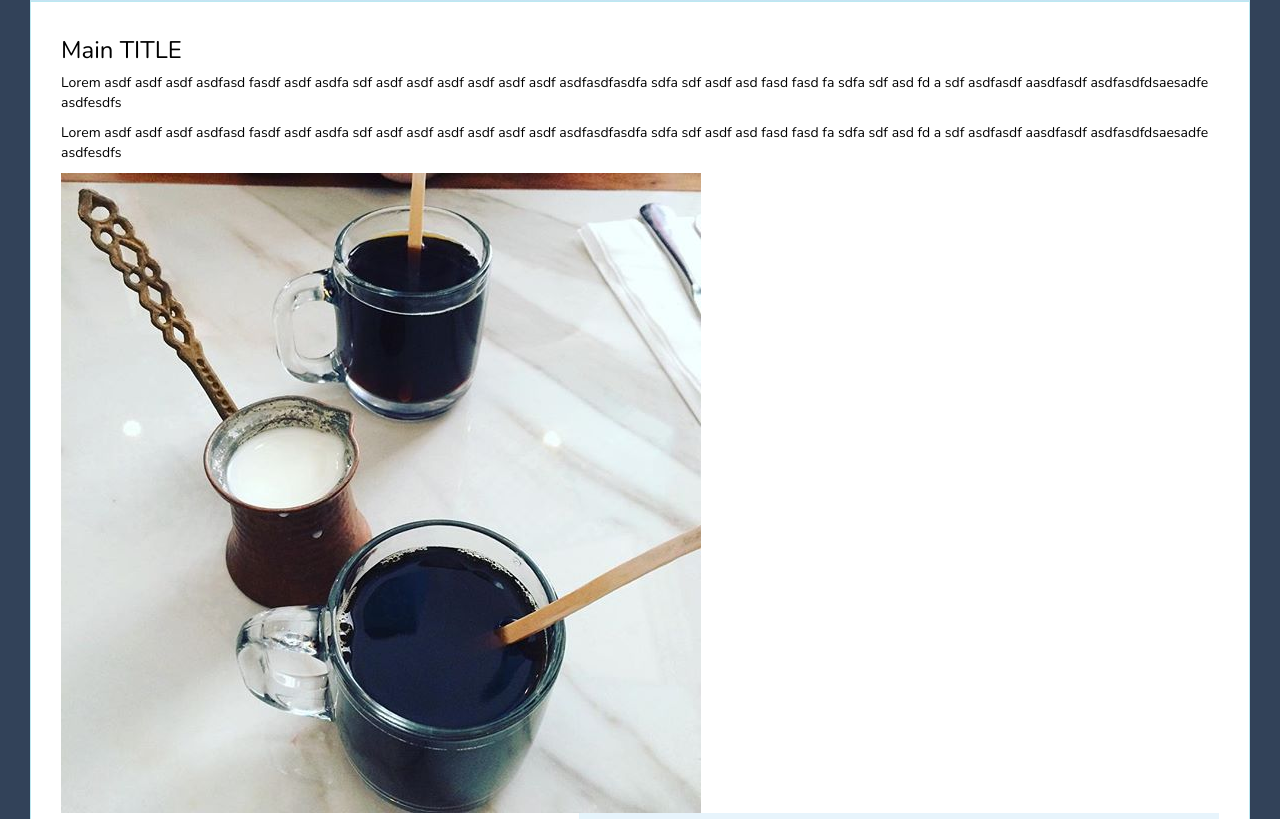
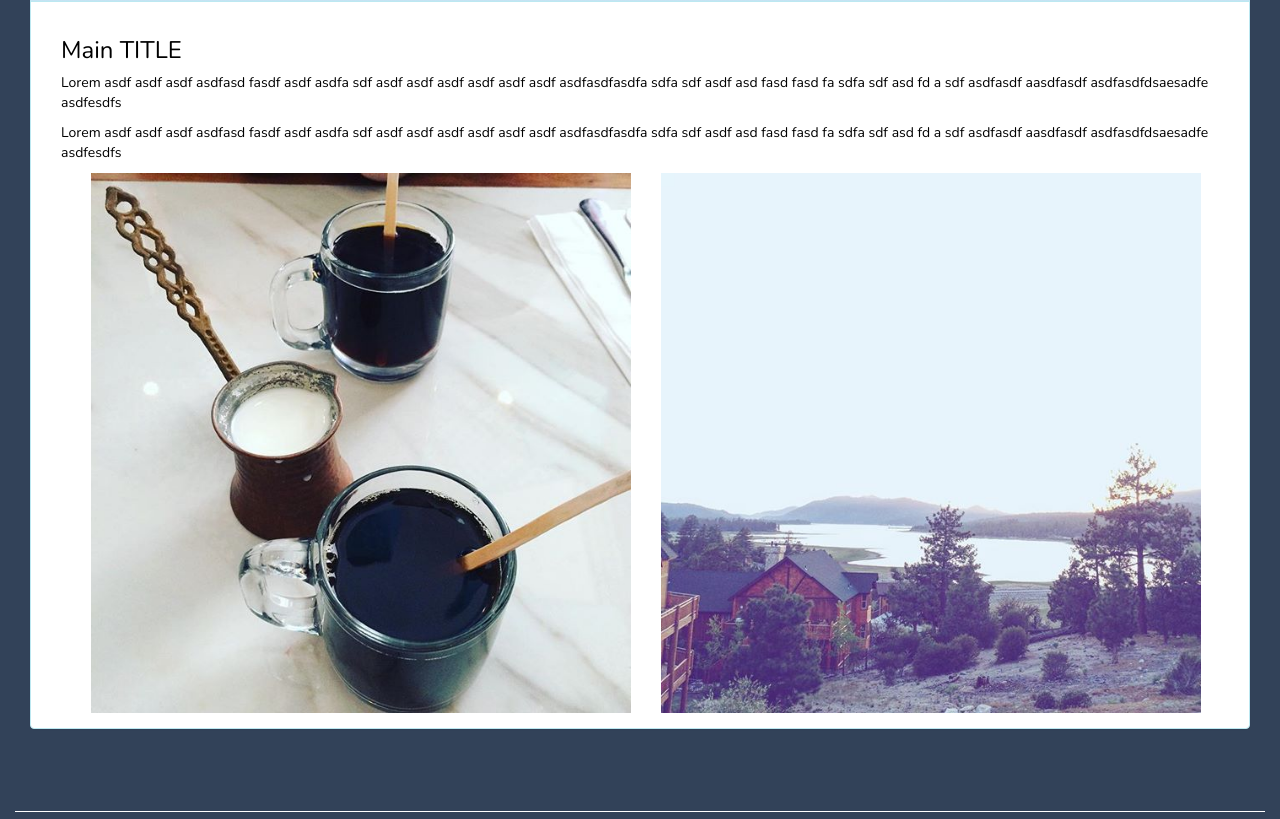
Before and after one commit to Trexsaurus/tam-bien-choir-website, a plain HTML site: page client/index.html in a window 1280 px wide. Shown: the part 1360-2179 px from the top of the page. Drawn offline with nearby package versions, Linux system fonts and the light colour scheme.

Commit message:
#13 adjusted announcement styling if more than one photo

```diff
--- a/client/index.html
+++ b/client/index.html
@@ -73,8 +73,14 @@
                                     <h3>Main TITLE</h3>
                                     <p>Lorem asdf asdf asdf asdfasd fasdf asdf asdfa sdf asdf asdf asdf asdf asdf asdf asdfasdfasdfa sdfa sdf asdf asd fasd fasd fa sdfa sdf asd fd a sdf asdfasdf aasdfasdf asdfasdfdsaesadfe asdfesdfs</p>
                                     <p>Lorem asdf asdf asdf asdfasd fasdf asdf asdfa sdf asdf asdf asdf asdf asdf asdf asdfasdfasdfa sdfa sdf asdf asd fasd fasd fa sdfa sdf asd fd a sdf asdfasdf aasdfasdf asdfasdfdsaesadfe asdfesdfs</p>
-                                    <img src="resources/images/TestImage.jpg" class="img-responsive pull-left">
-                                    <img src="resources/images/TestImage2.jpg" class="img-responsive pull-right">
+                                    <div class="container">
+                                        <div class="col-xs-6 col-md-6- col-lg-6">
+                                            <img src="resources/images/TestImage.jpg" class="img-responsive">
+                                        </div>
+                                        <div class="col-xs-6 col-md-6 col-lg-6">
+                                            <img src="resources/images/TestImage2.jpg" class="img-responsive">
+                                        </div>
+                                    </div>
                                 </div>
                             </div>
                         </div>
```
